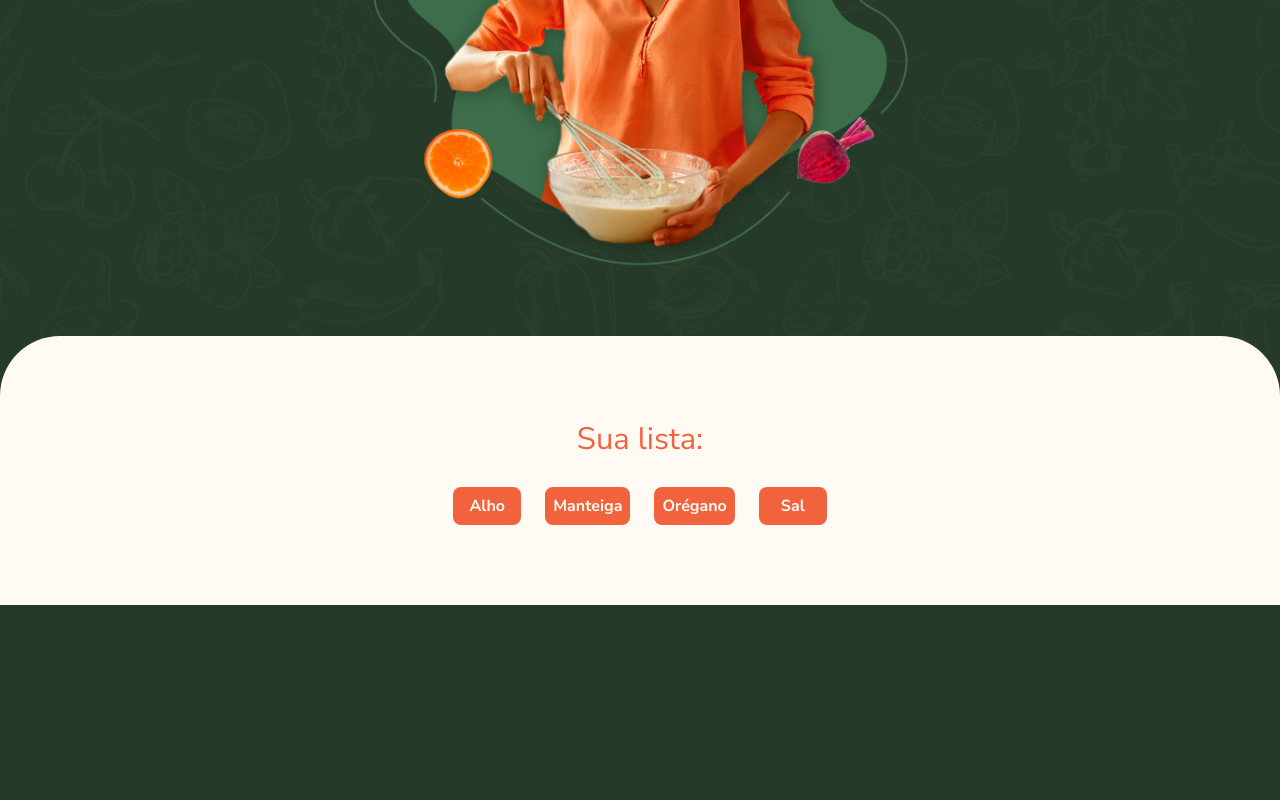
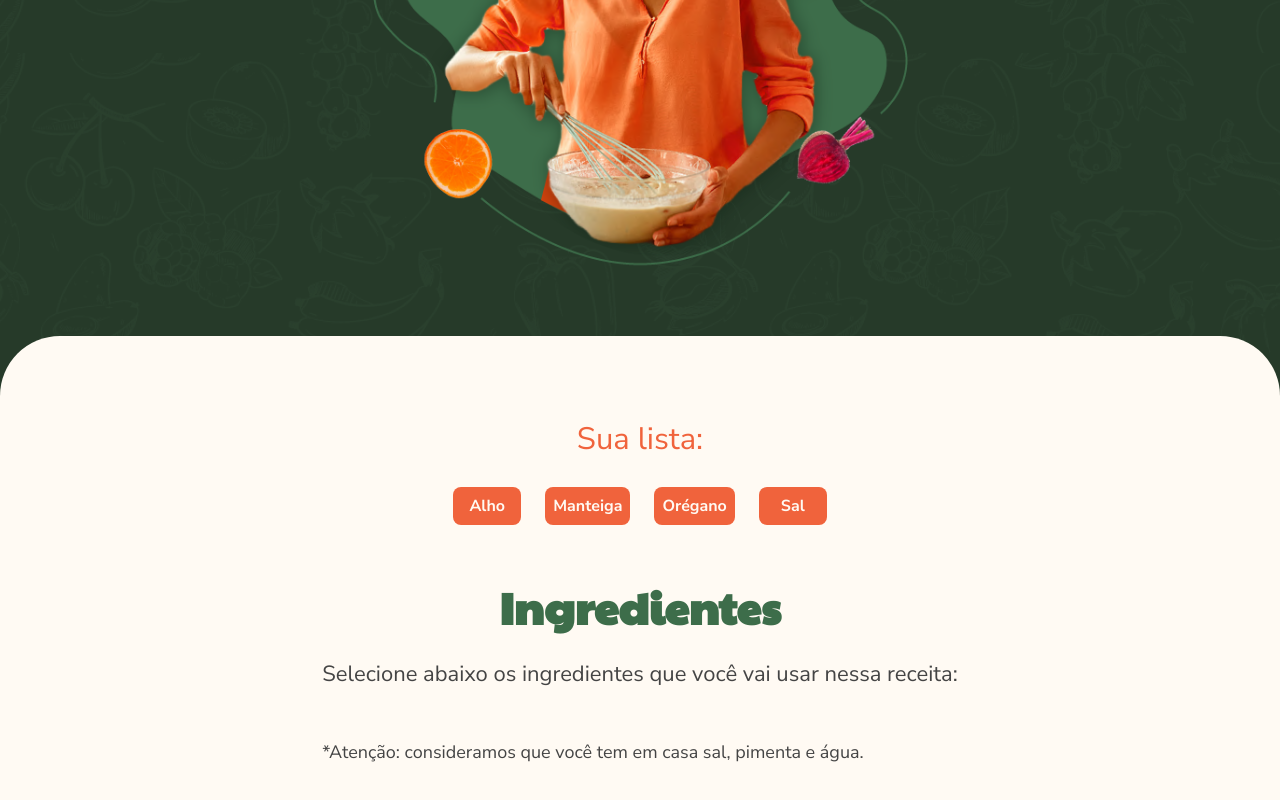
Before and after one commit to leonardo-amaro/cookin-up, a Vue app: page / in a window 1280 px wide. Shown: the part 695-1495 px from the top of the page. Before the commit the page ends 1300 px from the top, so only its background shows below. Built offline with nearby package versions, Linux system fonts and the light colour scheme.

Commit message:
criando área de seleção de ingredientes

```diff
--- a/src/components/ConteudoPrincipal.vue
+++ b/src/components/ConteudoPrincipal.vue
@@ -1,10 +1,13 @@
 <script lang="ts">
+import SelecionarIngredientes from './SelecionarIngredientes.vue';
+
   export default {
     data() {
       return {
         ingredientes: ['Alho', 'Manteiga', 'Orégano', 'Sal']
       }
-    }
+    },
+    components: { SelecionarIngredientes }
   }
 </script>
 
@@ -26,6 +29,8 @@
         Sua lista está vazia. Selecione ingredientes para iniciar!
       </p>
     </section>
+
+    <SelecionarIngredientes />
   </main>
 </template>
 
--- /dev/null
+++ b/src/components/SelecionarIngredientes.vue
@@ -0,0 +1,56 @@
+<script lang="ts">
+  export default {}
+</script>
+
+<template>
+  <section class="selecionar-ingredientes">
+    <h1 class="cabecalho titulo-ingredientes">Ingredientes</h1>
+
+    <p class="paragrafo-lg instrucoes">
+      Selecione abaixo os ingredientes que você vai usar nessa receita:
+    </p>
+
+    <ul class="categorias"></ul>
+
+    <p class="paragrafo dica">
+      *Atenção: consideramos que você tem em casa sal, pimenta e água.
+    </p>
+  </section>
+</template>
+
+<style scoped>
+  .selecionar-ingredientes {
+    display: flex;
+    flex-direction: column;
+    align-items: center;
+  }
+
+  .titulo-ingredientes {
+    color: var(--verde-medio, #3D6D4A);
+    display: block;
+    margin-bottom: 1.5rem;
+  }
+
+  .instrucoes {
+    margin-bottom: 2rem;
+  }
+
+  .categorias {
+    margin-bottom: 1rem;
+    display: flex;
+    justify-content: center;
+    gap: 1.5rem;
+    flex-wrap: wrap;
+  }
+
+  .dica {
+    align-self: flex-start;
+    margin-bottom: 3.5rem;
+  }
+
+  @media only screen and (max-width: 767px) {
+    .dica {
+      margin-bottom: 2.5rem;
+    }
+  }
+</style>
```
